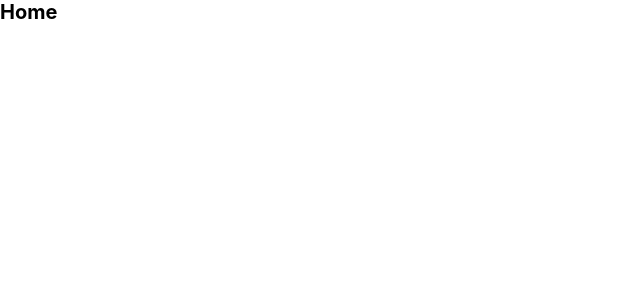
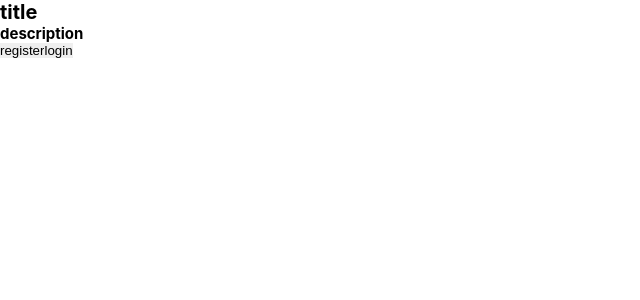
Before and after one commit to vitorhugomendes/client-hub, a React (Vite) app in the folder frontend/: page / in a window 1280 px wide. Shown: the top 300 px of the page, without its empty margins (0-640 px from the left). Built offline with nearby package versions, Linux system fonts and the light colour scheme.

Commit message:
feat: html pages structure

```diff
--- a/frontend/src/pages/Dashboard/index.tsx
+++ b/frontend/src/pages/Dashboard/index.tsx
@@ -1,3 +1,19 @@
 export const Dashboard = () => {
-  return <div>Dashboard</div>;
+  return (
+    <>
+      <header>
+        <div>
+          <button>logout</button>
+        </div>
+      </header>
+      <main>
+        <div>
+          <h1>dashboard</h1>
+          <ul className="clients list">
+            <li></li>
+          </ul>
+        </div>
+      </main>
+    </>
+  );
 };
--- a/frontend/src/pages/Home/index.tsx
+++ b/frontend/src/pages/Home/index.tsx
@@ -1,3 +1,22 @@
 export const Home = () => {
-  return <h1>Home</h1>;
+  return (
+    <main>
+      <div>
+        <div>
+          <div className="wheel"></div>
+          <div className="text-content">
+            <div className="logo"></div>
+            <div className="text">
+              <h1>title</h1>
+              <h2>description</h2>
+            </div>
+            <div className="buttons">
+              <button>register</button>
+              <button>login</button>
+            </div>
+          </div>
+        </div>
+      </div>
+    </main>
+  );
 };
```
